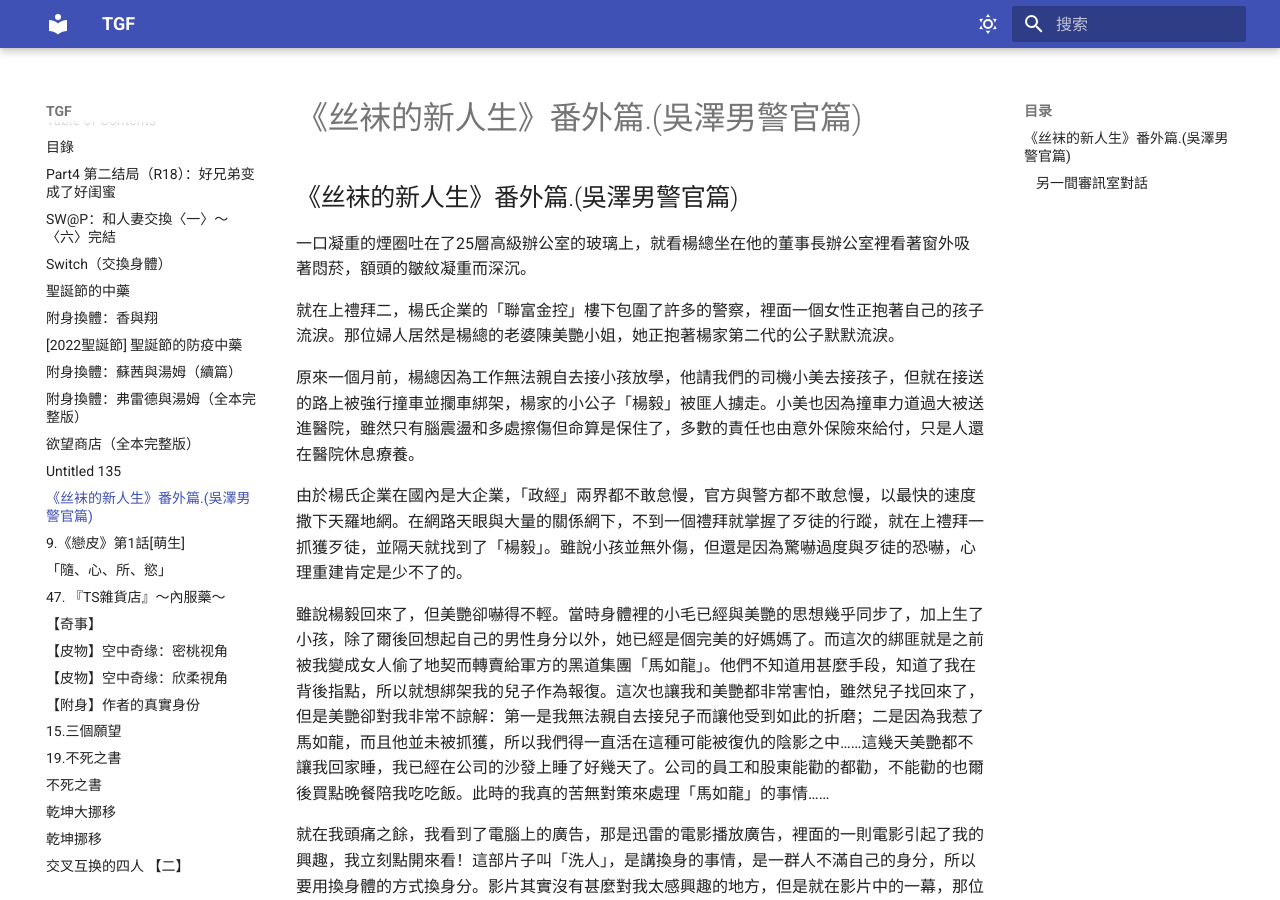
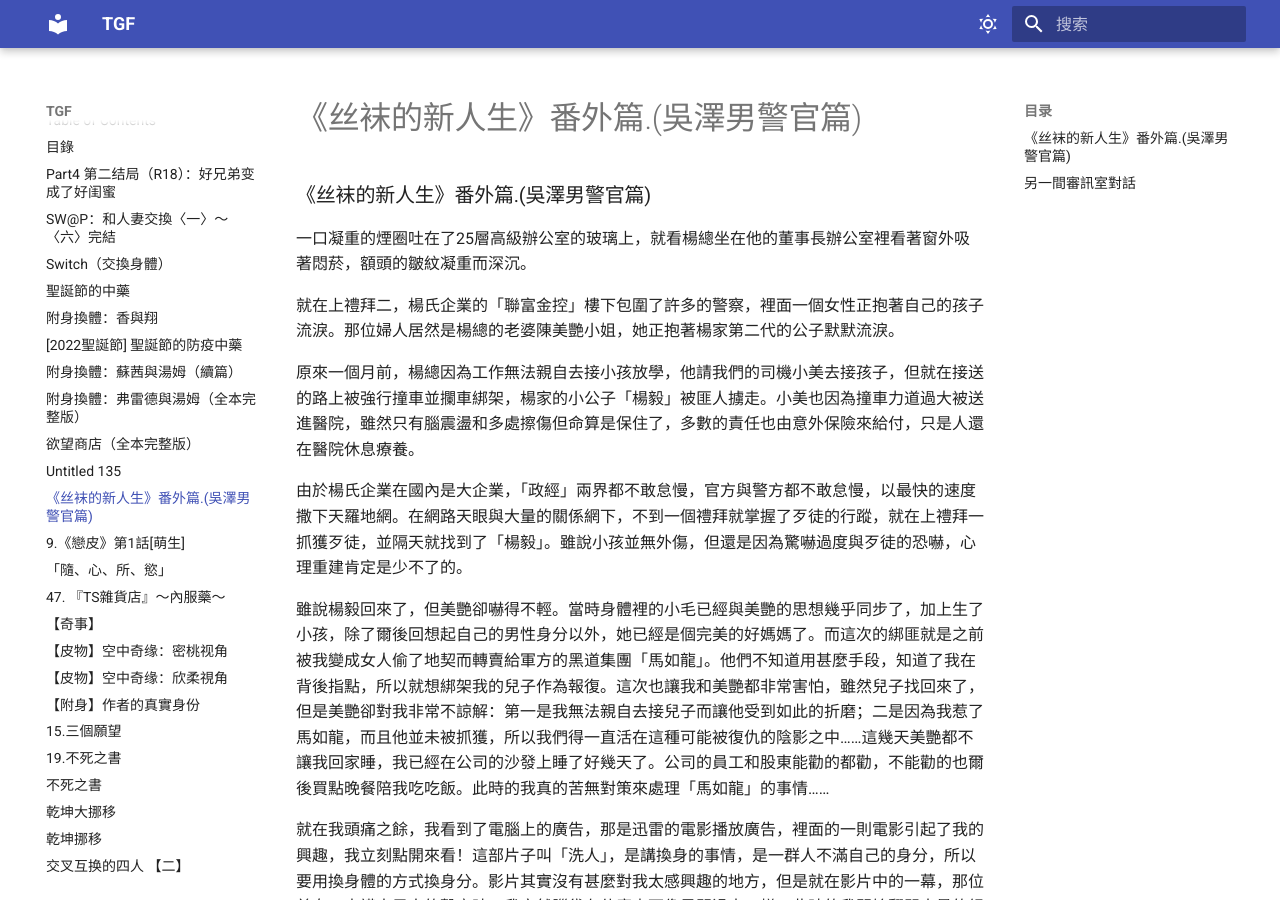
Before and after one commit to akira919/TGF, an MkDocs documentation site: the page built from docs/《丝袜的新人生》番外篇.(吳澤男警官篇).md, in a window 1280 px wide and 900 px high. Built offline with MkDocs 1.6.1 and Material for MkDocs 9.7.7, drawn with Linux system fonts in a browser that asks for light colours.

Commit message:
Change header level in markdown file

```diff
--- a/docs/《丝袜的新人生》番外篇.(吳澤男警官篇).md
+++ b/docs/《丝袜的新人生》番外篇.(吳澤男警官篇).md
@@ -1,4 +1,4 @@
-##《丝袜的新人生》番外篇.(吳澤男警官篇)
+###《丝袜的新人生》番外篇.(吳澤男警官篇)
 
 一口凝重的煙圈吐在了25層高級辦公室的玻璃上，就看楊總坐在他的董事長辦公室裡看著窗外吸著悶菸，額頭的皺紋凝重而深沉。
 
```
